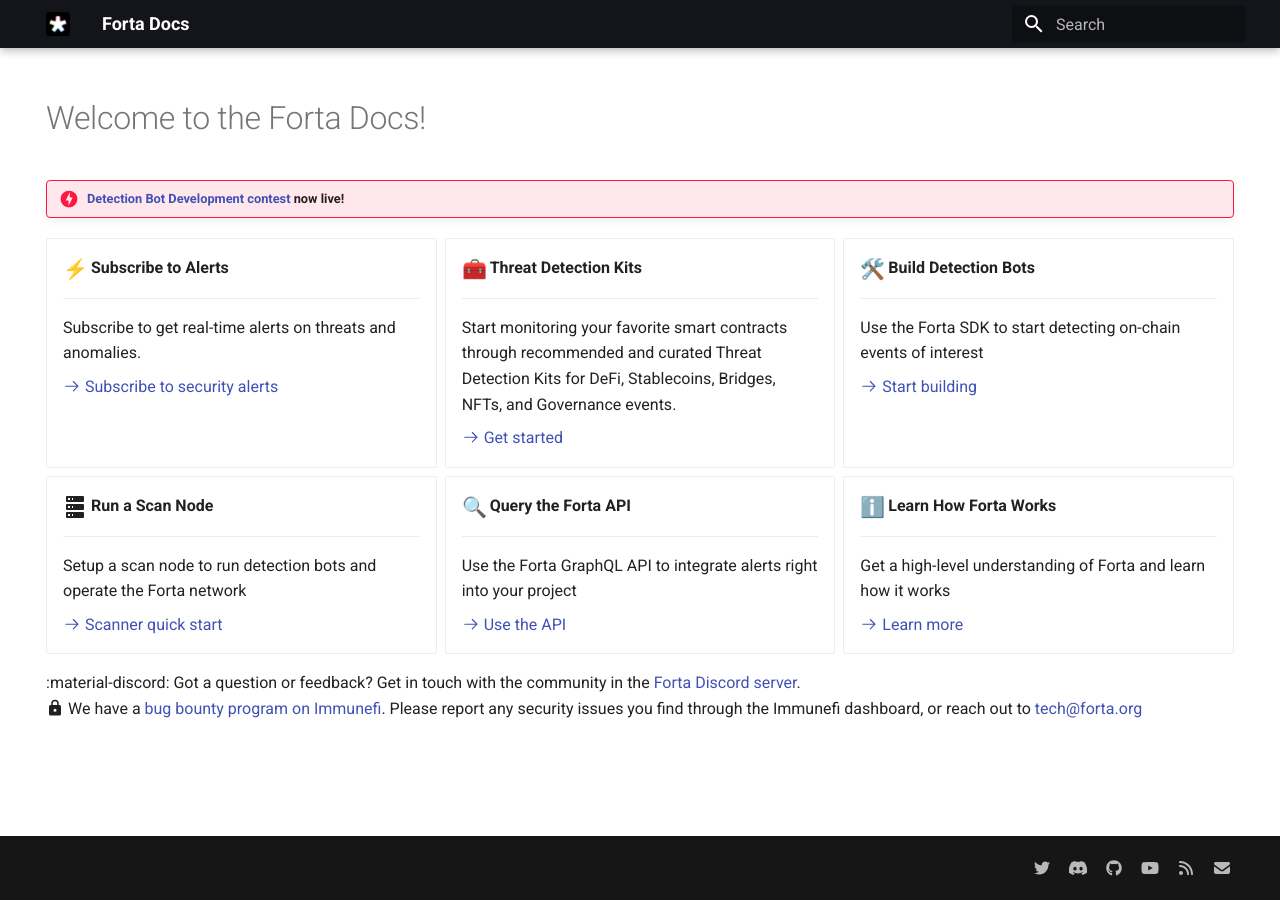
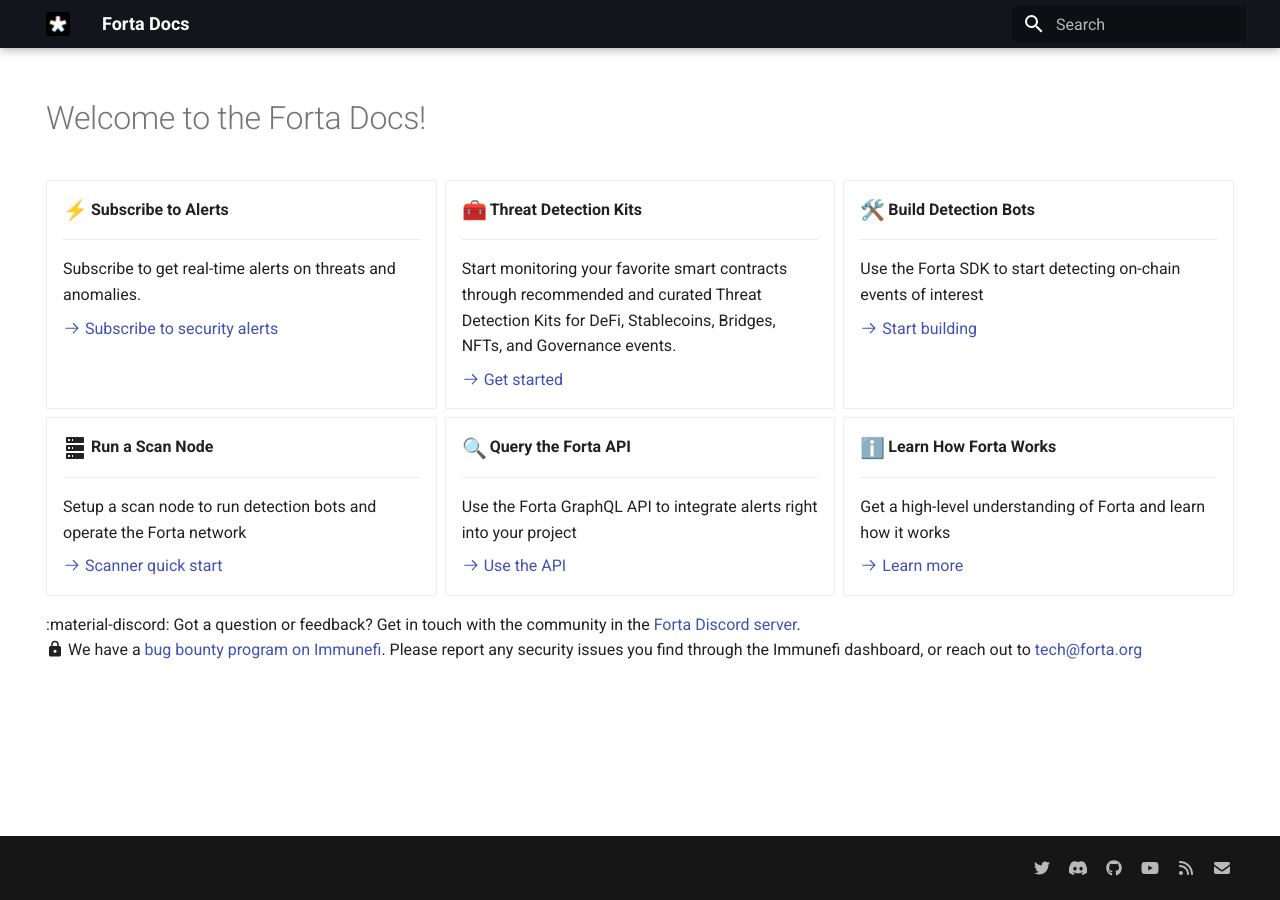
Before and after one commit to forta-network/docs, an MkDocs documentation site: the page built from docs/index.md, in a window 1280 px wide. Built offline with MkDocs 1.6.1 and Material for MkDocs 9.7.7, drawn with Linux system fonts in a browser that asks for light colours; emoji names are drawn with the system emoji font.

Commit message:
remove contest banner

```diff
--- a/docs/index.md
+++ b/docs/index.md
@@ -6,8 +6,6 @@
 ---
 
 # Welcome to the Forta Docs!
-
-!!! danger "[Detection Bot Development contest](contest7-forta.md) now live!"
 
 <div class="grid cards" markdown>
 
```
